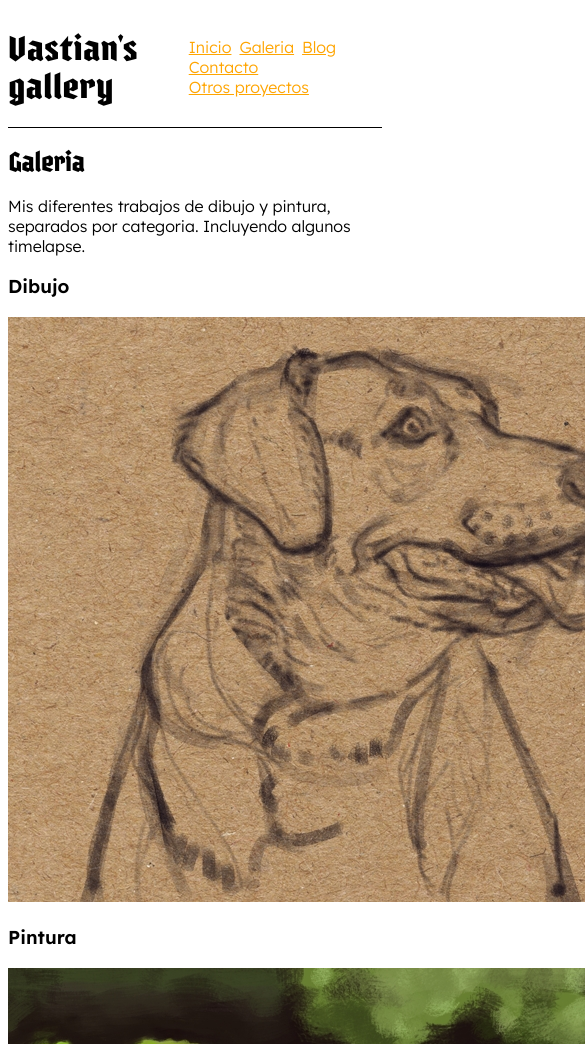
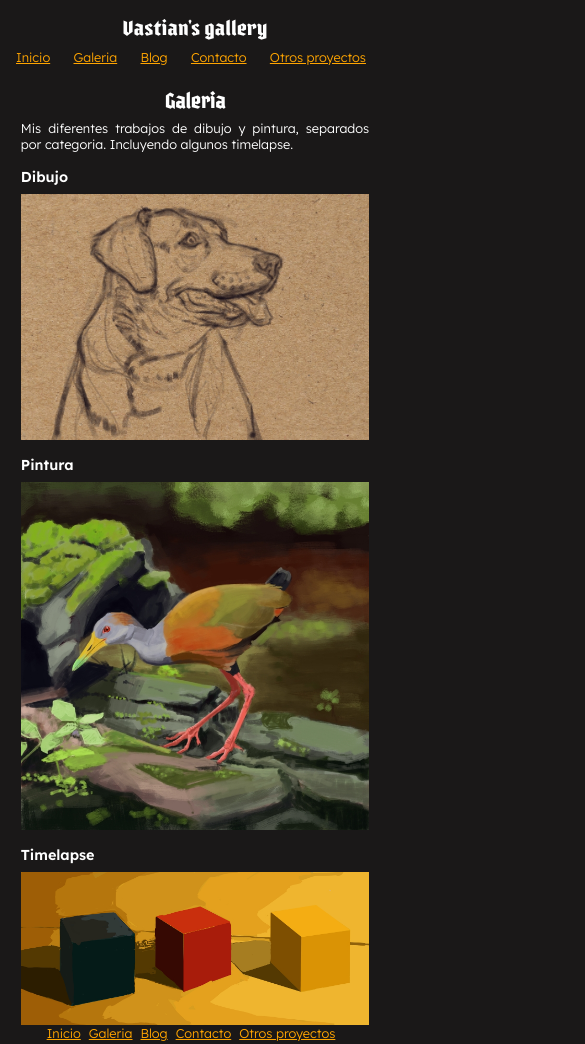
Before and after one commit to se645t14n/PreEntrega2-Zysman, a plain HTML site: page pages/galeria.html in a window 390 px wide. Shown: the top 1044 px of the page, 585 px wide, since content can reach past the window. Drawn offline with Linux system fonts and the light colour scheme.

Commit message:
added grid, flex and media queries to galeria

```diff
--- a/css/galeria.css
+++ b/css/galeria.css
@@ -1,3 +1,7 @@
+* {
+    margin: 0;
+}
+
 @font-face {
     font-family: "varna-bold";
     src: url("../fonts/Varna-Bold.otf");
@@ -8,21 +12,43 @@
     src: url("../fonts/Varna-Regular.otf")
 }
 
+body {
+    background-color: rgb(26, 24, 24);
+}
+
 header {
     display: flex;
     flex-direction: row;
     justify-content: space-between;
     align-items: center;
-    border: solid 1px black;
-    border-width: 0 0 1px 0;
+    padding: 1rem 4rem;
+    color: white;
 }
 
+main {
+    padding: 1rem 6rem;
+    color: white;
+
+}
+
+article {
+    display: flex;
+    flex-direction: column;
+}
+
+img {
+    object-fit: cover;
+    width: 100%;
+    height: 100%;
+
+}
 h1 {
     font-family: "varna-bold";
 }
 
 h2 {
     font-family: "varna-regular";
+    font-size: 2rem;
 }
 
 h3 {
@@ -51,11 +77,130 @@ a {
 }
 
 footer {
-    border: solid 1px black;
-    border-width: 1px 0 0 0;
+    color: white;
+    margin: 0 0 2rem 0;
 }
 
 .nav--footer {
     display: flex;
     justify-content: center;
 }
+
+/*grid*/
+
+.img--grid {
+    display: grid;
+    grid-template-areas:
+    "dibujo pintura"
+    "timelapse timelapse";
+    row-gap: 1rem;
+    column-gap: 1rem;
+    margin-top: 2rem;
+}
+
+.dibujo {
+    grid-area: dibujo;
+}
+
+.pintura{
+    grid-area: pintura;
+}
+
+.timelapse {
+    grid-area: timelapse;
+}
+
+@media (max-width: 480px) {
+
+    header {
+        padding: 0 1rem;
+        flex-direction: column;
+        gap: 0.6rem;
+        margin: 1rem 0 1.5rem 0
+    }
+
+    h1 {
+        font-size: 1.2rem;
+    }
+
+    h2 {
+        font-size: 1.2rem;
+        margin-bottom: 0.5rem;
+        text-align: center;
+    }
+
+    h3 {
+        font-size: 0.9rem;
+    }
+
+    nav {
+        width: 100%;
+    }
+
+    ul {
+        margin: 0;
+        padding: 0;
+        display: flex;
+        flex-flow: nowrap;
+        justify-content: space-between;
+        align-items: center;
+    }
+
+    li {
+        font-size: 0.8rem;
+    }
+
+    main {
+        display: flex;
+        flex-direction: column;
+        align-items: center;
+        padding: 0 1.3rem;
+    }
+
+    .intro p {
+        text-align: justify;
+        font-size: 0.8rem;
+    }
+
+    .img--grid {
+        display: flex;
+        flex-direction: column;
+    }
+
+    article {
+        gap: 0.5rem;
+    }
+}
+
+@media (max-width: 768px) {
+
+    h1 {
+        font-size: 1.2rem;
+    }
+
+    ul {
+        font-size: 0.8rem;
+    }
+
+    h2 {
+        font-size: 1.2rem;
+    }
+
+    h3 {
+        font-size: 0.9rem;
+    }
+
+    p {
+        font-size: 0.8rem;
+    }
+
+    main {
+        display: flex;
+        flex-direction: column;
+        gap: 1rem;
+    }
+
+    .img--grid {
+        margin: 0;
+    }
+}
--- a/pages/galeria.html
+++ b/pages/galeria.html
@@ -23,17 +23,23 @@
         </nav>
     </header>
     <main>
-        <section>
+        <section class="intro">
             <h2>Galeria</h2>
             <p>Mis diferentes trabajos de dibujo y pintura, separados por categoria. Incluyendo algunos timelapse.</p>
         </section>
-        <section>
+        <section class="img--grid">
+            <article class="dibujo">
                 <h3>Dibujo</h3>
                 <img src="../images/img-4.jpg" alt="">
+            </article>
+            <article class="pintura">
                 <h3>Pintura</h3>
                 <img src="../images/img-5.jpg" alt="">
+            </article>
+            <article class="timelapse">
                 <h3>Timelapse</h3>
                 <img src="../images/img-3.jpg" alt="">
+            </article>
         </section>
     </main>
     <footer>
```
Lines whose indentation alone changed are shown as unchanged.
